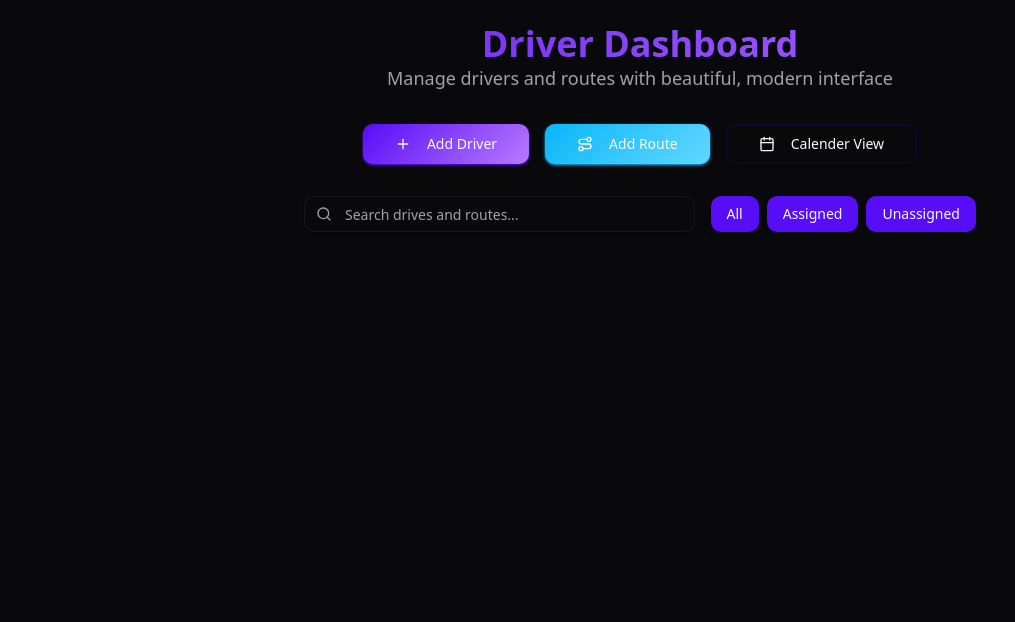
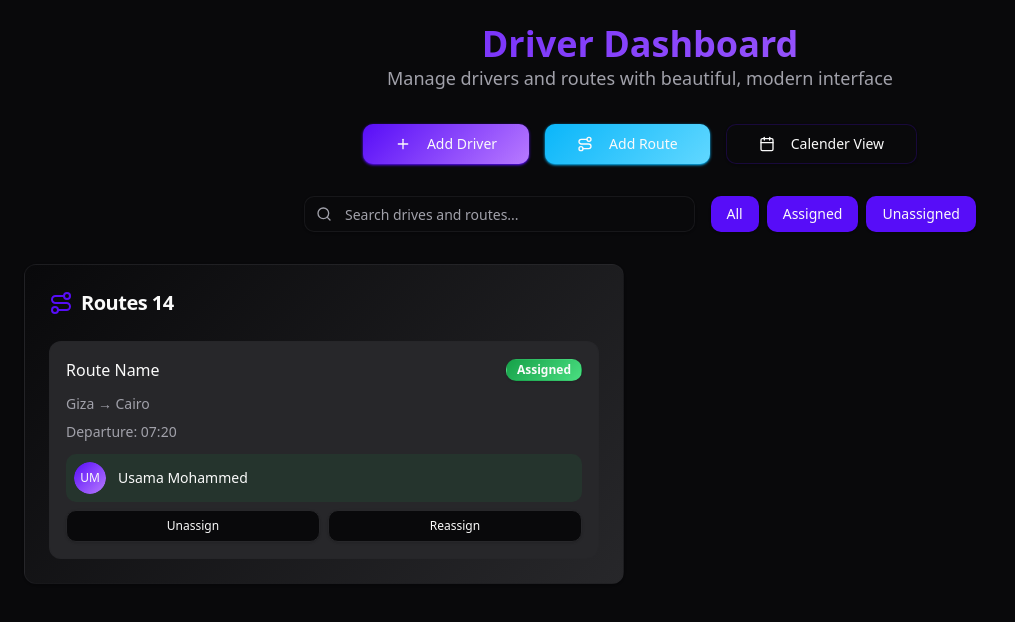
Before and after one commit to UsamaElareeny/Driver-Dashboard, a React (Vite) app: page / in a window 1280 px wide. Shown: the top 622 px of the page, without its empty margins (0-1015 px from the left). Built offline with nearby package versions, Linux system fonts and the light colour scheme.

Commit message:
feat: Routes

```diff
--- a/package.json
+++ b/package.json
@@ -10,6 +10,7 @@
     "preview": "vite preview"
   },
   "dependencies": {
+    "@radix-ui/react-avatar": "^1.1.10",
     "@radix-ui/react-slot": "^1.2.3",
     "@tailwindcss/vite": "^4.1.13",
     "class-variance-authority": "^0.7.1",
--- a/src/components/Dashboard.tsx
+++ b/src/components/Dashboard.tsx
@@ -1,6 +1,11 @@
 import { Button } from "@/components/ui/button";
-import { Plus, Route, Calendar, Search } from "lucide-react";
+import { Plus, Route, Calendar, Search, UserX } from "lucide-react";
 import { Input } from "@/components/ui/input";
+import { Card, CardContent, CardHeader, CardTitle } from "@/components/ui/card";
+import { Badge } from "@/components/ui/badge";
+import { Avatar, AvatarFallback, AvatarImage } from "@/components/ui/avatar";
+import type { ButtonHTMLAttributes } from "react";
+
 function Dashboard() {
   return (
     <div className="min-h-screen bg-background p-6">
@@ -86,6 +91,76 @@
         {/* Main Content */}
         <div className="grid lg:grid-cols-2 gap-8">
           {/* Routes */}
+          <Card className="gradient-card hover-elevate shadow-elegant border-border/50">
+            <CardHeader>
+              <CardTitle className="flex items-center gap-2 text-xl">
+                <Route className="h-6 w-6 text-primary" />
+                Routes 14
+              </CardTitle>
+            </CardHeader>
+            <CardContent className="space-y-4">
+              <div className="p-4 rounded-lg bg-background-secondary border border-border/30 hover:border-primary/30 transition-smooth hover-elevate">
+                <div className="flex items-center justify-between mb-3">
+                  <h3>Route Name</h3>
+                  <Badge variant="default" className="gradient-success">
+                    Assigned
+                  </Badge>
+                </div>
+                <div className="space-y-2 text-sm text-muted-foreground">
+                  <p>Giza → Cairo</p>
+                  <p>Departure: 07:20</p>
+                </div>
+                {true ? (
+                  <div className="mt-3 space-y-2">
+                    <div className="flex items-center gap-3 p-2 rounded-md bg-success/10">
+                      <Avatar className="h-8 w-8 avatar-hover">
+                        <AvatarImage />
+                        <AvatarFallback className="gradient-primary text-primary-foreground text-xs">
+                          {"Usama Mohammed"
+                            .split(" ")
+                            .map((n) => n[0])
+                            .join("")}
+                        </AvatarFallback>
+                      </Avatar>
+                      <span className="text-sm font-medium flex-1">
+                        Usama Mohammed
+                      </span>
+                    </div>
+                    <div className="flex gap-2">
+                      <Button
+                        variant="outline"
+                        size="sm"
+                        className="flex-1 hover:border-destructive/50 hover:text-destructive btn-ripple"
+                        //   onClick={}
+                      >
+                        Unassign
+                      </Button>
+                      <Button
+                        variant="outline"
+                        size="sm"
+                        className="flex-1 hover:border-primary/50 btn-ripple"
+                        //   onClick={}
+                      >
+                        Reassign
+                      </Button>
+                    </div>
+                  </div>
+                ) : (
+                  <Button
+                    variant="outline"
+                    size="sm"
+                    // onClick={() => {
+                    //   setSelectedRouteForAssignment(route);
+                    //   setActiveModal("assignment");
+                    // }}
+                    className="mt-3 w-full btn-ripple hover:border-primary/50"
+                  >
+                    Assign Driver
+                  </Button>
+                )}
+              </div>
+            </CardContent>
+          </Card>
           {/* Drivers */}
         </div>
       </div>
--- /dev/null
+++ b/src/components/ui/avatar.tsx
@@ -0,0 +1,48 @@
+import * as React from "react"
+import * as AvatarPrimitive from "@radix-ui/react-avatar"
+
+import { cn } from "@/lib/utils"
+
+const Avatar = React.forwardRef<
+  React.ElementRef<typeof AvatarPrimitive.Root>,
+  React.ComponentPropsWithoutRef<typeof AvatarPrimitive.Root>
+>(({ className, ...props }, ref) => (
+  <AvatarPrimitive.Root
+    ref={ref}
+    className={cn(
+      "relative flex h-10 w-10 shrink-0 overflow-hidden rounded-full",
+      className
+    )}
+    {...props}
+  />
+))
+Avatar.displayName = AvatarPrimitive.Root.displayName
+
+const AvatarImage = React.forwardRef<
+  React.ElementRef<typeof AvatarPrimitive.Image>,
+  React.ComponentPropsWithoutRef<typeof AvatarPrimitive.Image>
+>(({ className, ...props }, ref) => (
+  <AvatarPrimitive.Image
+    ref={ref}
+    className={cn("aspect-square h-full w-full", className)}
+    {...props}
+  />
+))
+AvatarImage.displayName = AvatarPrimitive.Image.displayName
+
+const AvatarFallback = React.forwardRef<
+  React.ElementRef<typeof AvatarPrimitive.Fallback>,
+  React.ComponentPropsWithoutRef<typeof AvatarPrimitive.Fallback>
+>(({ className, ...props }, ref) => (
+  <AvatarPrimitive.Fallback
+    ref={ref}
+    className={cn(
+      "flex h-full w-full items-center justify-center rounded-full bg-muted",
+      className
+    )}
+    {...props}
+  />
+))
+AvatarFallback.displayName = AvatarPrimitive.Fallback.displayName
+
+export { Avatar, AvatarImage, AvatarFallback }
--- /dev/null
+++ b/src/components/ui/badge.tsx
@@ -0,0 +1,36 @@
+import * as React from "react"
+import { cva, type VariantProps } from "class-variance-authority"
+
+import { cn } from "@/lib/utils"
+
+const badgeVariants = cva(
+  "inline-flex items-center rounded-md border px-2.5 py-0.5 text-xs font-semibold transition-colors focus:outline-none focus:ring-2 focus:ring-ring focus:ring-offset-2",
+  {
+    variants: {
+      variant: {
+        default:
+          "border-transparent bg-primary text-primary-foreground shadow hover:bg-primary/80",
+        secondary:
+          "border-transparent bg-secondary text-secondary-foreground hover:bg-secondary/80",
+        destructive:
+          "border-transparent bg-destructive text-destructive-foreground shadow hover:bg-destructive/80",
+        outline: "text-foreground",
+      },
+    },
+    defaultVariants: {
+      variant: "default",
+    },
+  }
+)
+
+export interface BadgeProps
+  extends React.HTMLAttributes<HTMLDivElement>,
+    VariantProps<typeof badgeVariants> {}
+
+function Badge({ className, variant, ...props }: BadgeProps) {
+  return (
+    <div className={cn(badgeVariants({ variant }), className)} {...props} />
+  )
+}
+
+export { Badge, badgeVariants }
--- /dev/null
+++ b/src/components/ui/card.tsx
@@ -0,0 +1,76 @@
+import * as React from "react"
+
+import { cn } from "@/lib/utils"
+
+const Card = React.forwardRef<
+  HTMLDivElement,
+  React.HTMLAttributes<HTMLDivElement>
+>(({ className, ...props }, ref) => (
+  <div
+    ref={ref}
+    className={cn(
+      "rounded-xl border bg-card text-card-foreground shadow",
+      className
+    )}
+    {...props}
+  />
+))
+Card.displayName = "Card"
+
+const CardHeader = React.forwardRef<
+  HTMLDivElement,
+  React.HTMLAttributes<HTMLDivElement>
+>(({ className, ...props }, ref) => (
+  <div
+    ref={ref}
+    className={cn("flex flex-col space-y-1.5 p-6", className)}
+    {...props}
+  />
+))
+CardHeader.displayName = "CardHeader"
+
+const CardTitle = React.forwardRef<
+  HTMLDivElement,
+  React.HTMLAttributes<HTMLDivElement>
+>(({ className, ...props }, ref) => (
+  <div
+    ref={ref}
+    className={cn("font-semibold leading-none tracking-tight", className)}
+    {...props}
+  />
+))
+CardTitle.displayName = "CardTitle"
+
+const CardDescription = React.forwardRef<
+  HTMLDivElement,
+  React.HTMLAttributes<HTMLDivElement>
+>(({ className, ...props }, ref) => (
+  <div
+    ref={ref}
+    className={cn("text-sm text-muted-foreground", className)}
+    {...props}
+  />
+))
+CardDescription.displayName = "CardDescription"
+
+const CardContent = React.forwardRef<
+  HTMLDivElement,
+  React.HTMLAttributes<HTMLDivElement>
+>(({ className, ...props }, ref) => (
+  <div ref={ref} className={cn("p-6 pt-0", className)} {...props} />
+))
+CardContent.displayName = "CardContent"
+
+const CardFooter = React.forwardRef<
+  HTMLDivElement,
+  React.HTMLAttributes<HTMLDivElement>
+>(({ className, ...props }, ref) => (
+  <div
+    ref={ref}
+    className={cn("flex items-center p-6 pt-0", className)}
+    {...props}
+  />
+))
+CardFooter.displayName = "CardFooter"
+
+export { Card, CardHeader, CardFooter, CardTitle, CardDescription, CardContent }
```
Also changed, not shown: src/components/Driver.tsx (added), src/components/Route.tsx (added), 1 other file (tests, documents, lock files or other folders).
